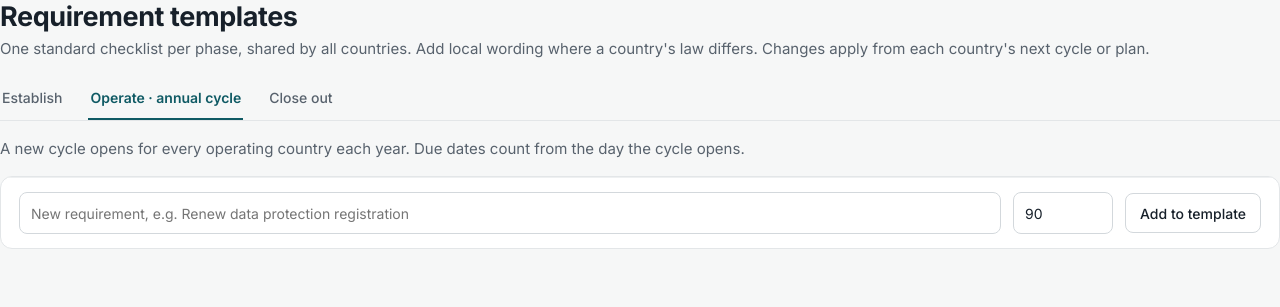
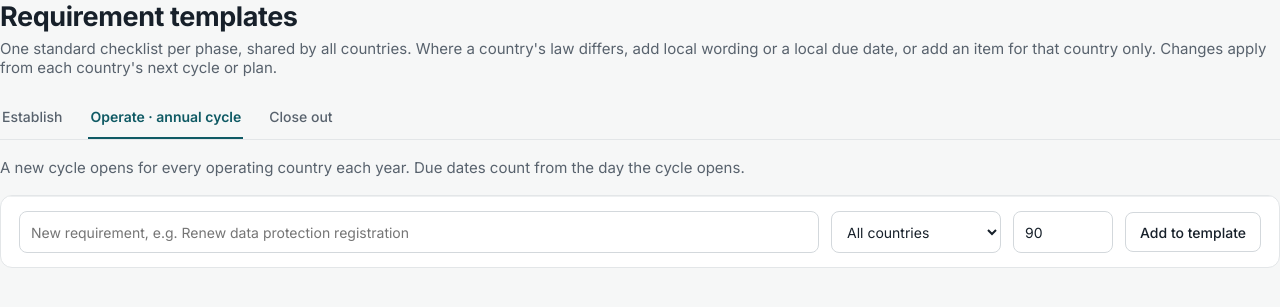
Before and after one commit to kiprop/ecr2, a Node server app: page /admin/templates in a window 1280 px wide. Shown: the top 307 px of the page. Run offline with Node 20, Linux system fonts and the light colour scheme; the visitor is signed in with stand-in values (Sample User, id 1); data that the repository does not hold is empty.

Commit message:
Reference data from the compliance registry prototype, and the register details it tracked
- Registration: renewal by frequency when the certificate has no expiry, Country Director annual
  confirmation, certificate verified, NGO law on file, documents link, notes
- Board rules per country (minimum size, local majority, independent member, terms, meetings),
  checked against the board with a task when not met
- POA: entity covered, CD confirmed. Bank: approval levels, board member / POA required, verified by Finance
- Templates: items for one country only, and a local due date beside local wording
- Register edits are logged field by field (old -> new)
- scripts/seed-reference.js: six country offices, regimes, local wording; no invented people or numbers
- seed-demo --clear no longer empties the templates table

```diff
--- a/scripts/seed-demo.js
+++ b/scripts/seed-demo.js
@@ -32,7 +32,10 @@ const USERS = [
   if (have && !force) { console.log('[demo] countries already exist; use --force to wipe and reseed'); process.exit(0); }
   if (force) {
     await db.q(`ALTER TABLE events DISABLE TRIGGER events_no_update`);
-    await db.q(`TRUNCATE inbox, notifications, documents, obligations, register_records, cycles, template_local, user_countries, events, countries RESTART IDENTITY CASCADE`);
+    // Countries are deleted, not truncated: TRUNCATE ... CASCADE would also empty the templates table.
+    await db.q(`TRUNCATE inbox, notifications, documents, obligations, register_records, cycles, template_local, user_countries, events RESTART IDENTITY CASCADE`);
+    await db.q(`DELETE FROM templates WHERE country_code IS NOT NULL`);
+    await db.q(`DELETE FROM countries`);
     await db.q(`DELETE FROM users WHERE email LIKE '%.demo@pedaids.org'`);
     await db.q(`ALTER TABLE events ENABLE TRIGGER events_no_update`);
     if (clear) { console.log('[demo] cleared: countries, registers, obligations, documents, events and sample people removed'); await db.pool.end(); return; }
--- a/src/routes/admin.js
+++ b/src/routes/admin.js
@@ -90,7 +90,7 @@ r.get('/directory', async (req, res) => {
 // ------------------------------------------------------------ templates
 r.get('/templates', async (req, res) => {
   const phase = ['setup', 'annual', 'close'].includes(req.query.phase) ? req.query.phase : 'annual';
-  const items = await db.q(`SELECT * FROM templates WHERE phase=$1 ORDER BY active DESC, seq`, [phase]);
+  const items = await db.q(`SELECT t.*, c.name AS country_name FROM templates t LEFT JOIN countries c ON c.code=t.country_code WHERE t.phase=$1 ORDER BY t.active DESC, (t.country_code IS NOT NULL), c.name NULLS FIRST, t.seq`, [phase]);
   const locals = await db.q(`SELECT l.*, c.name AS country_name FROM template_local l JOIN countries c ON c.code=l.country_code JOIN templates t ON t.id=l.template_id WHERE t.phase=$1`, [phase]);
   const countries = await db.q(`SELECT code, name FROM countries ORDER BY name`);
   res.render('admin_templates', { title: 'Templates', nav: 'templates', phase, items, locals, countries, stages: D.CLOSE_STAGES });
@@ -102,8 +102,9 @@ r.post('/templates', async (req, res) => {
     const text = String(b.text || '').trim().slice(0, 500);
     if (!text) { req.flash('Type the requirement first.'); return res.redirect(`/admin/templates?phase=${phase}`); }
     const n = await db.one(`SELECT COALESCE(max(seq),0)+1 AS n FROM templates WHERE phase=$1`, [phase]);
-    await db.q(`INSERT INTO templates (phase, seq, text, due_days, stage) VALUES ($1,$2,$3,$4,$5)`, [phase, n.n, text, Number(b.due_days) || 90, phase === 'close' ? (Number(b.stage) || 4) : null]);
-    await D.audit(req.user.id, 'template.added', `${phase}: ${text}`);
+    const only = b.country ? (await db.one(`SELECT code FROM countries WHERE code=$1`, [b.country]) || {}).code || null : null;
+    await db.q(`INSERT INTO templates (phase, seq, text, due_days, stage, country_code) VALUES ($1,$2,$3,$4,$5,$6)`, [phase, n.n, text, Number(b.due_days) || 90, phase === 'close' ? (Number(b.stage) || 4) : null, only]);
+    await D.audit(req.user.id, 'template.added', `${phase}${only ? ' (' + only + ' only)' : ''}: ${text}`);
     req.flash('Added. It applies from each country’s next cycle or plan.');
   }
   if (b.action === 'save') {
@@ -117,11 +118,12 @@ r.post('/templates', async (req, res) => {
     req.flash('Template item updated.');
   }
   if (b.action === 'local') {
-    const text = String(b.text || '').trim().slice(0, 500);
-    if (text) await db.q(`INSERT INTO template_local VALUES ($1,$2,$3) ON CONFLICT (template_id, country_code) DO UPDATE SET text=EXCLUDED.text`, [b.id, b.country, text]);
+    const text = String(b.text || '').trim().slice(0, 500) || null;
+    const due = Number(b.due_days) > 0 ? Number(b.due_days) : null;
+    if (text || due) await db.q(`INSERT INTO template_local (template_id, country_code, text, due_days) VALUES ($1,$2,$3,$4) ON CONFLICT (template_id, country_code) DO UPDATE SET text=EXCLUDED.text, due_days=EXCLUDED.due_days`, [b.id, b.country, text, due]);
     else await db.q(`DELETE FROM template_local WHERE template_id=$1 AND country_code=$2`, [b.id, b.country]);
-    await D.audit(req.user.id, 'template.localised', `${b.country} #${b.id}: ${text || '(removed)'}`);
-    req.flash('Local wording saved.');
+    await D.audit(req.user.id, 'template.localised', `${b.country} #${b.id}: ${text || '(standard wording)'}${due ? ', due +' + due + ' days' : ''}`);
+    req.flash('Local version saved.');
   }
   res.redirect(`/admin/templates?phase=${phase}`);
 });
--- a/src/routes/app.js
+++ b/src/routes/app.js
@@ -324,26 +324,38 @@ module.exports = function appRoutes(csrfCheck) {
   });
 
   // ------------------------------------------------------------ registers (HQ keeps them accurate)
+  const FREQS = ['Annual', 'Biennial', 'Every 3 years', 'Every 5 years', 'No renewal (declaration regime)'];
   const REG_FIELDS = {
-    registration: [['category', 'Category / legal entity type'], ['authority', 'Registering authority'], ['reg_number', 'Registration number'], ['registered_on', 'Registered on', 'date'], ['expires_on', 'Expires on', 'date'], ['renewal_frequency', 'Renewal frequency'], ['last_legal_review', 'Last legal review', 'date'], ['tax_status', 'Tax identification / exemption status'], ['notes', 'Notes']],
+    registration: [['category', 'Category / legal entity type'], ['authority', 'Registering authority'], ['reg_number', 'Registration number'], ['registered_on', 'Registered on', 'date'],
+      ['expires_on', 'Certificate expires on (if it has a date)', 'date'], ['renewal_frequency', 'Renewal frequency', 'select', FREQS], ['last_renewed_on', 'Last renewed on', 'date'], ['next_renewal_due', 'Next renewal due (if no expiry date)', 'date'],
+      ['last_legal_review', 'Last legal review', 'date'], ['cd_confirmed_on', 'Last Country Director confirmation', 'date'], ['tax_status', 'Tax identification / exemption status'], ['documents_link', 'Where the documents are kept (link)'],
+      ['doc_verified', 'Latest certificate verified by the country office', 'bool'], ['ngo_law_on_file', 'Copy of the local NGO law on file', 'bool'], ['recent_changes', 'Recent legal or regulatory changes'], ['notes', 'Notes']],
     board: [['name', 'Name'], ['position', 'Position or role'], ['appointed_on', 'Appointed on', 'date'], ['term_ends', 'Term ends', 'date'], ['local_national', 'Local national', 'bool'], ['independent', 'Independent member', 'bool'], ['coi_on_file', 'Conflict-of-interest declaration on file', 'bool'], ['vetting_done', 'Background check done', 'bool']],
-    poa: [['holder', 'Holder'], ['position', 'Position or title'], ['scope', 'Scope of authority'], ['effective_on', 'Effective on', 'date'], ['expires_on', 'Expires on', 'date'], ['notarised', 'Notarised or apostilled', 'bool'], ['registered_locally', 'Registered with local authority', 'bool']],
-    bank: [['bank', 'Bank'], ['account_type', 'Account type'], ['currency', 'Currency'], ['last4', 'Last 4 digits of account'], ['signatories', 'Signatories (comma separated)'], ['rule', 'Signing rule, e.g. any 2'], ['threshold', 'Dual signature threshold'], ['last_confirmed_on', 'Last bank confirmation', 'date'], ['mandate_on_file', 'Bank mandate on file', 'bool'], ['kyc_on_file', 'AML/KYC documents on file', 'bool']],
+    poa: [['holder', 'Holder'], ['position', 'Position or title'], ['scope', 'Scope of authority'], ['entity_covered', 'Legal entity covered'], ['effective_on', 'Effective on', 'date'], ['expires_on', 'Expires on', 'date'], ['notarised', 'Notarised or apostilled', 'bool'], ['registered_locally', 'Registered with local authority', 'bool'], ['cd_confirmed', 'Confirmed by the Country Director', 'bool']],
+    bank: [['bank', 'Bank'], ['account_type', 'Account type'], ['currency', 'Currency'], ['last4', 'Last 4 digits of account'], ['signatories', 'Signatories (comma separated)'], ['rule', 'Signing rule, e.g. any 2'], ['threshold', 'Dual signature threshold'], ['approval_levels', 'Approval levels'], ['last_confirmed_on', 'Last bank confirmation', 'date'],
+      ['mandate_on_file', 'Bank mandate on file', 'bool'], ['kyc_on_file', 'AML/KYC documents on file', 'bool'], ['board_member_required', 'Local rules require a board member as signatory', 'bool'], ['poa_required', 'Bank requires a POA for signatories', 'bool'], ['verified_by_finance', 'Latest verified by Finance', 'bool']],
+    rules: [['board_required', 'Local law requires a board', 'bool'], ['board_min', 'Minimum number of members'], ['local_majority', 'Local nationals must be the majority', 'bool'], ['independent_required', 'At least one independent member required', 'bool'], ['term_limit', 'Term length and limit, e.g. two terms of three years'], ['meeting_frequency', 'Meetings required', 'select', ['Quarterly', 'Twice a year', 'Annual', 'Not specified']], ['source', 'Where the rule comes from (law, constitution)']],
   };
-  const REG_TAB = { registration: 'reg', board: 'board', poa: 'poa', bank: 'bank' };
+  const LABEL_OF = (kind, k) => ((REG_FIELDS[kind] || []).find((f) => f[0] === k) || [k, k])[1];
+  // "Expires on: 2026-01-31 → 2027-01-31; COI on file: no → yes"
+  function diffText(kind, before, after) {
+    const show = (v) => (v === true ? 'yes' : v === false ? 'no' : v == null || v === '' ? '(blank)' : String(v));
+    return Object.keys(after).filter((k) => show(before[k]) !== show(after[k]) && !(before[k] == null && after[k] === false)).map((k) => `${LABEL_OF(kind, k)}: ${show(before[k])} → ${show(after[k])}`).join('; ');
+  }
+  const REG_TAB = { registration: 'reg', board: 'board', poa: 'poa', bank: 'bank', rules: 'board' };
 
   r.get('/countries/:code/registers/:kind/:id', async (req, res) => {
     const code = req.params.code.toUpperCase(); const kind = req.params.kind;
     if (!D.canReview(req.user) || !REG_FIELDS[kind] || !inScope(req, code)) throw httpError(403, 'Not allowed.');
     const country = await db.one(`SELECT * FROM countries WHERE code=$1`, [code]);
-    const rec = req.params.id === 'new' ? { id: 'new', data: {} } : await db.one(`SELECT * FROM register_records WHERE id=$1 AND country_code=$2 AND kind=$3`, [req.params.id, code, kind]);
+    const rec = kind === 'rules' ? { id: 'rules', data: country ? country.rules || {} : {} } : req.params.id === 'new' ? { id: 'new', data: {} } : await db.one(`SELECT * FROM register_records WHERE id=$1 AND country_code=$2 AND kind=$3`, [req.params.id, code, kind]);
     if (!rec) throw httpError(404, 'Not found');
     res.render('register_edit', { title: 'Edit register', nav: 'overview', country, kind, rec, fields: REG_FIELDS[kind], back: `/countries/${code}?tab=${REG_TAB[kind]}` });
   });
   r.post('/countries/:code/registers/:kind/:id', async (req, res) => {
     const code = req.params.code.toUpperCase(); const kind = req.params.kind;
     if (!D.canReview(req.user) || !REG_FIELDS[kind] || !inScope(req, code)) throw httpError(403, 'Not allowed.');
-    if (req.body.action === 'deactivate' && req.params.id !== 'new') {
+    if (req.body.action === 'deactivate' && req.params.id !== 'new' && kind !== 'rules') {
       await db.q(`UPDATE register_records SET active=false, updated_at=now() WHERE id=$1 AND country_code=$2`, [req.params.id, code]);
       await D.audit(req.user.id, 'register.removed', `${kind} record #${req.params.id} removed`, code);
       req.flash('Record removed from the register. It stays in the history.');
@@ -352,12 +364,23 @@ module.exports = function appRoutes(csrfCheck) {
     const data = {};
     REG_FIELDS[kind].forEach(([k, , t]) => { data[k] = t === 'bool' ? req.body[k] === 'on' : (String(req.body[k] || '').trim().slice(0, 500) || null); });
     if (data.last4) data.last4 = data.last4.replace(/\D/g, '').slice(-4);
+    if (kind === 'rules') {
+      const before = (await db.one(`SELECT rules FROM countries WHERE code=$1`, [code])).rules || {};
+      await db.q(`UPDATE countries SET rules=$2 WHERE code=$1`, [code, JSON.stringify(data)]);
+      await D.audit(req.user.id, 'register.edited', `board rules: ${diffText(kind, before, data) || 'no change'}`, code);
+      await D.syncCountry(code);
+      req.flash('Board rules saved. The board is checked against them.');
+      return res.redirect(`/countries/${code}?tab=board`);
+    }
     if (req.params.id === 'new') {
       await db.q(`INSERT INTO register_records (country_code, kind, data) VALUES ($1,$2,$3)`, [code, kind, JSON.stringify(data)]);
       await D.audit(req.user.id, 'register.added', `${kind}: ${data.name || data.holder || data.bank || data.reg_number || 'record'}`, code);
     } else {
-      await db.q(`UPDATE register_records SET data=$3, updated_at=now() WHERE id=$1 AND country_code=$2`, [req.params.id, code, JSON.stringify(data)]);
-      await D.audit(req.user.id, 'register.edited', `${kind}: ${data.name || data.holder || data.bank || data.reg_number || 'record'}`, code);
+      const prev = await db.one(`SELECT data FROM register_records WHERE id=$1 AND country_code=$2`, [req.params.id, code]);
+      // Keep fields this form doesn't show (e.g. set by an accepted change), and log what changed field by field.
+      const merged = { ...(prev ? prev.data : {}), ...data };
+      await db.q(`UPDATE register_records SET data=$3, updated_at=now() WHERE id=$1 AND country_code=$2`, [req.params.id, code, JSON.stringify(merged)]);
+      await D.audit(req.user.id, 'register.edited', `${kind} ${data.name || data.holder || data.bank || data.reg_number || 'record'}: ${diffText(kind, prev ? prev.data : {}, data) || 'no change'}`, code);
     }
     await D.syncCountry(code);
     req.flash('Register saved. Deadlines have been recalculated.');
--- a/src/views/admin_templates.ejs
+++ b/src/views/admin_templates.ejs
@@ -1,7 +1,7 @@
 <%- include('partials/top') %>
 <% const meta = { setup: ['Establish', 'Completed once, when a country office registers. Due dates count from the day the country is added.'], annual: ['Operate · annual cycle', 'A new cycle opens for every operating country each year. Due dates count from the day the cycle opens.'], close: ['Close out', 'Used only when a programme closes. Steps sit in four gated stages.'] }; %>
 <div class="stack" style="gap:18px">
-  <div><h1>Requirement templates</h1><p class="sub">One standard checklist per phase, shared by all countries. Add local wording where a country's law differs. Changes apply from each country's next cycle or plan.</p></div>
+  <div><h1>Requirement templates</h1><p class="sub">One standard checklist per phase, shared by all countries. Where a country's law differs, add local wording or a local due date, or add an item for that country only. Changes apply from each country's next cycle or plan.</p></div>
   <nav class="tabs"><% Object.entries(meta).forEach(([k, m]) => { %><a class="tab <%= phase === k ? 'on' : '' %>" href="<%= bp %>/admin/templates?phase=<%= k %>"><%= m[0] %></a><% }) %></nav>
   <p class="muted" style="margin:0"><%= meta[phase][1] %></p>
   <section class="card overflow">
@@ -9,7 +9,7 @@
       <details class="row" style="display:block;<%= t.active ? '' : 'opacity:.55' %>">
         <summary style="display:flex;gap:14px;align-items:center;cursor:pointer;list-style:none">
           <span class="mono muted small" style="width:24px"><%= t.seq %></span>
-          <span class="grow"><%= t.text %><% loc.forEach((l) => { %><span class="meta"><%= l.country_name %>: <%= l.text %></span><% }) %></span>
+          <span class="grow"><% if (t.country_code) { %><span class="chip c-blue" style="margin-right:6px"><%= t.country_name %> only</span><% } %><%= t.text %><% loc.forEach((l) => { %><span class="meta"><%= l.country_name %>: <%= l.text || 'standard wording' %><%= l.due_days ? ' · due +' + l.due_days + ' days' : '' %></span><% }) %></span>
           <span class="muted small"><%= phase === 'close' ? 'Stage ' + t.stage : 'Due +' + t.due_days + ' days' %></span>
           <% if (!t.active) { %><span class="chip c-muted">Retired</span><% } %>
         </summary>
@@ -22,8 +22,9 @@
           </form>
           <form method="post" class="row-flex"><input type="hidden" name="_csrf" value="<%= csrf %>"><input type="hidden" name="phase" value="<%= phase %>"><input type="hidden" name="id" value="<%= t.id %>"><input type="hidden" name="action" value="local">
             <select class="input" name="country" style="width:180px" aria-label="Country"><% countries.forEach((c) => { %><option value="<%= c.code %>"><%= c.name %></option><% }) %></select>
-            <input class="input" name="text" placeholder="Local wording for this country (blank removes it)" style="flex:1 1 300px">
-            <button class="btn btn-sm">Save local wording</button>
+            <input class="input" name="text" placeholder="Local wording (blank keeps the standard wording)" style="flex:1 1 300px">
+            <% if (phase !== 'close') { %><label class="row-flex small" style="gap:6px">Due +<input class="input" name="due_days" type="number" min="1" placeholder="std" style="width:80px">days</label><% } %>
+            <button class="btn btn-sm">Save local version</button>
           </form>
         </div>
       </details>
@@ -31,6 +32,7 @@
     <form method="post" class="row-flex" style="padding:14px 18px;border-top:1px solid var(--line2)">
       <input type="hidden" name="_csrf" value="<%= csrf %>"><input type="hidden" name="phase" value="<%= phase %>"><input type="hidden" name="action" value="add">
       <input class="input" name="text" placeholder="New requirement, e.g. Renew data protection registration" style="flex:1 1 360px" aria-label="New requirement">
+      <select class="input" name="country" style="width:170px" aria-label="Applies to"><option value="">All countries</option><% countries.forEach((c) => { %><option value="<%= c.code %>"><%= c.name %> only</option><% }) %></select>
       <% if (phase === 'close') { %><select class="input" name="stage" style="width:160px" aria-label="Stage"><% stages.forEach((s) => { %><option value="<%= s.n %>">Stage <%= s.n %> · <%= s.name %></option><% }) %></select><% } else { %><input class="input" name="due_days" type="number" min="1" value="90" style="width:100px" aria-label="Due after days"><% } %>
       <button class="btn">Add to template</button>
     </form>
```
Also changed, not shown: scripts/seed-reference.js (added, +64 -0 lines), src/domain.js (+27 -5 lines), src/views/country.ejs (+20 -7 lines), src/views/register_edit.ejs (+4 -3 lines), README.md, migrations/003_reference.sql (added).
